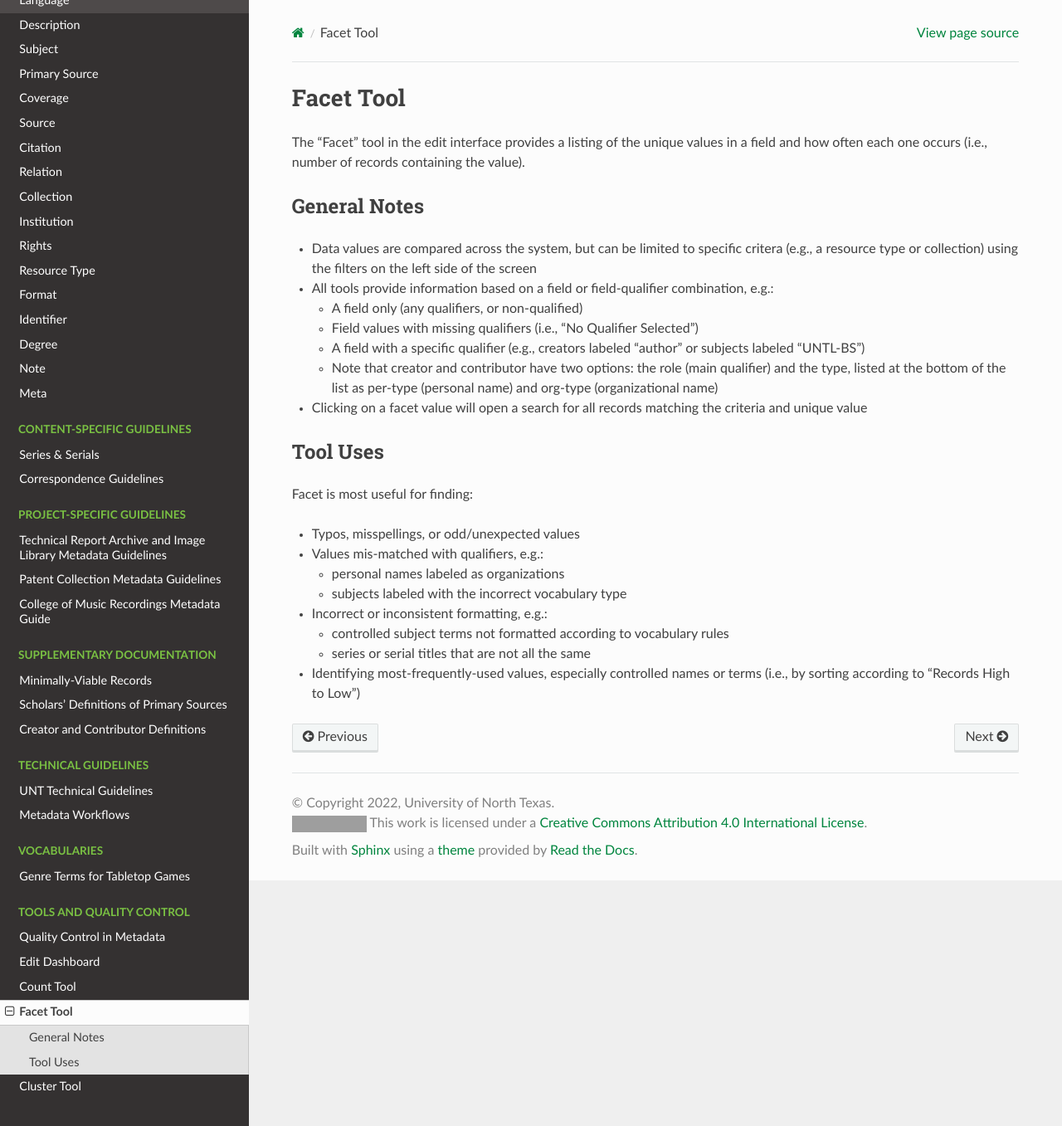
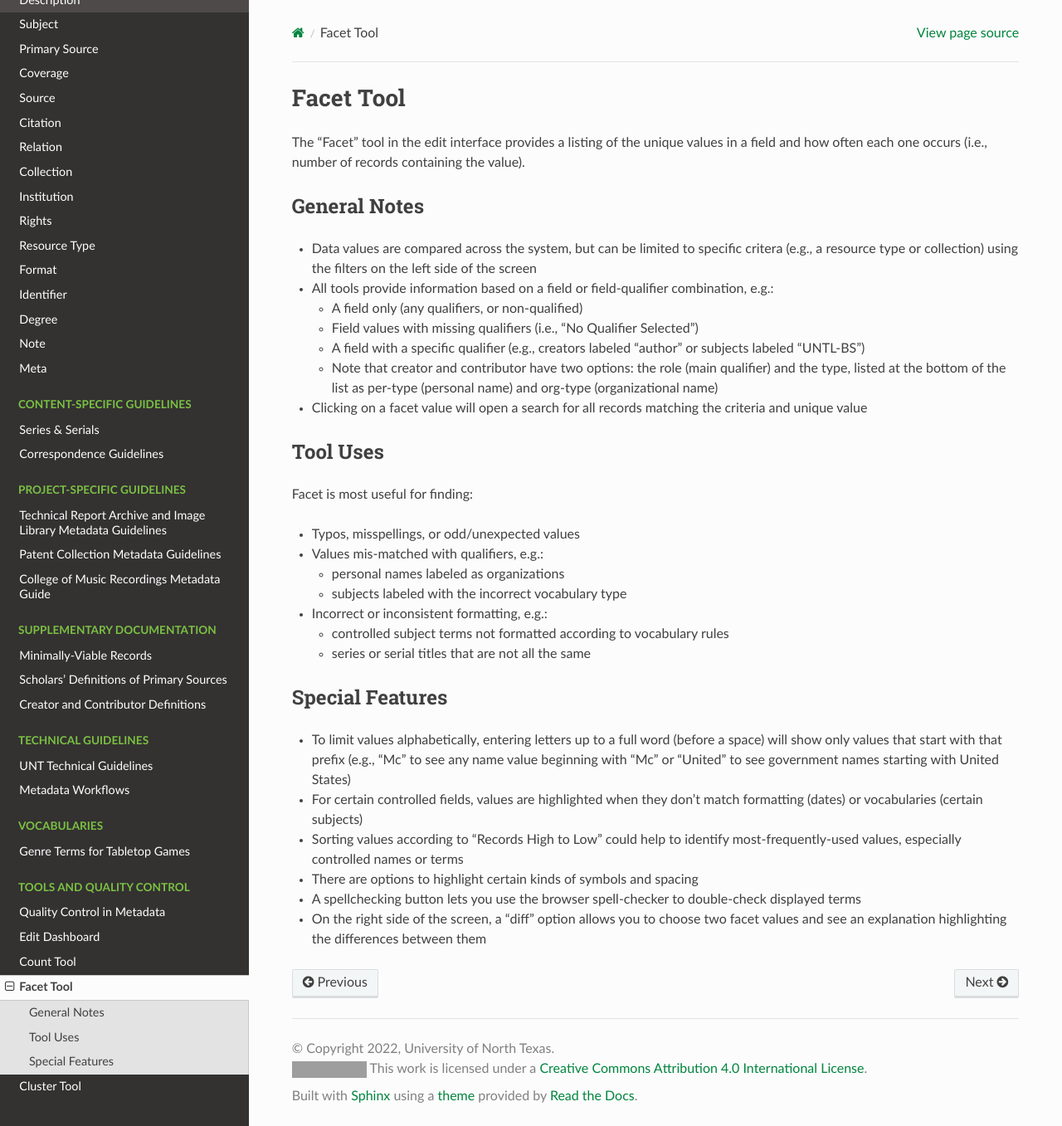
Before and after one commit to unt-libraries/untl-metadata-documentation, a Sphinx documentation site: the page built from docs/tools/facet-tool.rst, in a window 1280 px wide and 1357 px high. Shown: the whole window at 83% size. Built offline with Sphinx 7.4.7 and the Read the Docs theme 3.1.0, drawn with Linux system fonts in a browser that asks for light colours; grey boxes are pictures that could not be loaded.

Commit message:
Add section and links

```diff
--- a/docs/tools/cluster-tool.rst
+++ b/docs/tools/cluster-tool.rst
@@ -42,6 +42,12 @@ Cluster is most useful for finding:
 	-	Incorrect formatting for fields that have specific patterns
 		(e.g., dates and physical descriptions)
 
+****************
+Special Features
+****************
+
+-	Experimenting with different algorithms can show different clusters
+-	On the right side of the screen, a "diff" option allows you to choose two values and see an explanation highlighting the differences between them
 
 ****************
 Tool Limitations
--- a/docs/tools/count-tool.rst
+++ b/docs/tools/count-tool.rst
@@ -41,6 +41,12 @@ Count is most useful for finding:
 
 -	Missing qualifiers (i.e., a value in a qualified field with "No Qualifier Selected")
 
+****************
+Special Features
+****************
+
+-	For required fields, counts are highlighted when they don't meet minimum requirements
+
 
 ****************
 Tool Limitations
--- a/docs/tools/facet-tool.rst
+++ b/docs/tools/facet-tool.rst
@@ -38,4 +38,14 @@ Facet is most useful for finding:
 	-	controlled subject terms not formatted according to vocabulary rules
 	-	series or serial titles that are not all the same
 
--	Identifying most-frequently-used values, especially controlled names or terms (i.e., by sorting according to "Records High to Low")
+****************
+Special Features
+****************
+
+-	To limit values alphabetically, entering letters up to a full word (before a space) will show only values that start with that prefix
+	(e.g., "Mc" to see any name value beginning with "Mc" or "United" to see government names starting with United States)
+-	For certain controlled fields, values are highlighted when they don't match formatting (dates) or vocabularies (certain subjects)
+- 	Sorting values according to "Records High to Low" could help to identify most-frequently-used values, especially controlled names or terms
+-	There are options to highlight certain kinds of symbols and spacing
+- 	A spellchecking button lets you use the browser spell-checker to double-check displayed terms
+-	On the right side of the screen, a "diff" option allows you to choose two facet values and see an explanation highlighting the differences between them
```
Also changed, not shown: docs/tools/metadata-tools.rst (+12 -0 lines).
